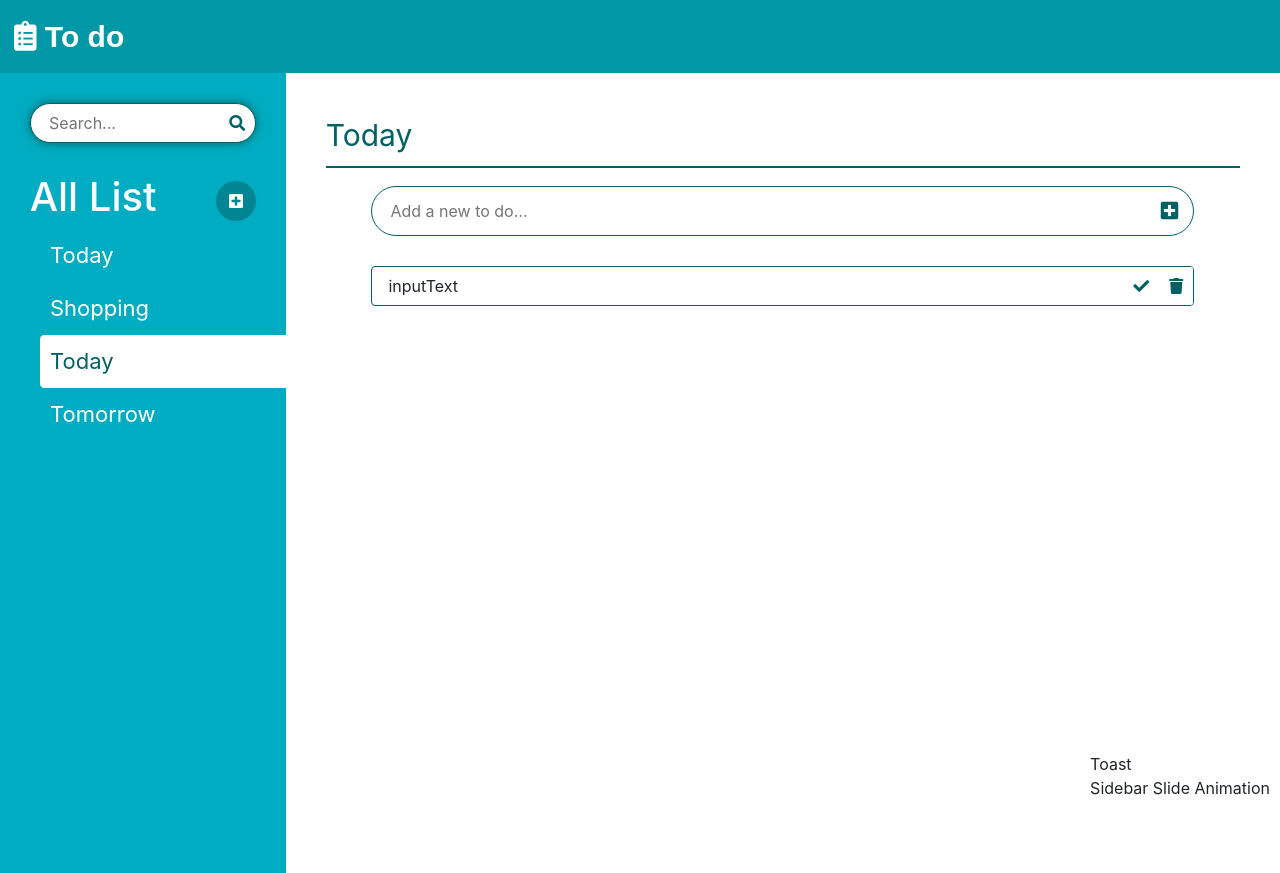
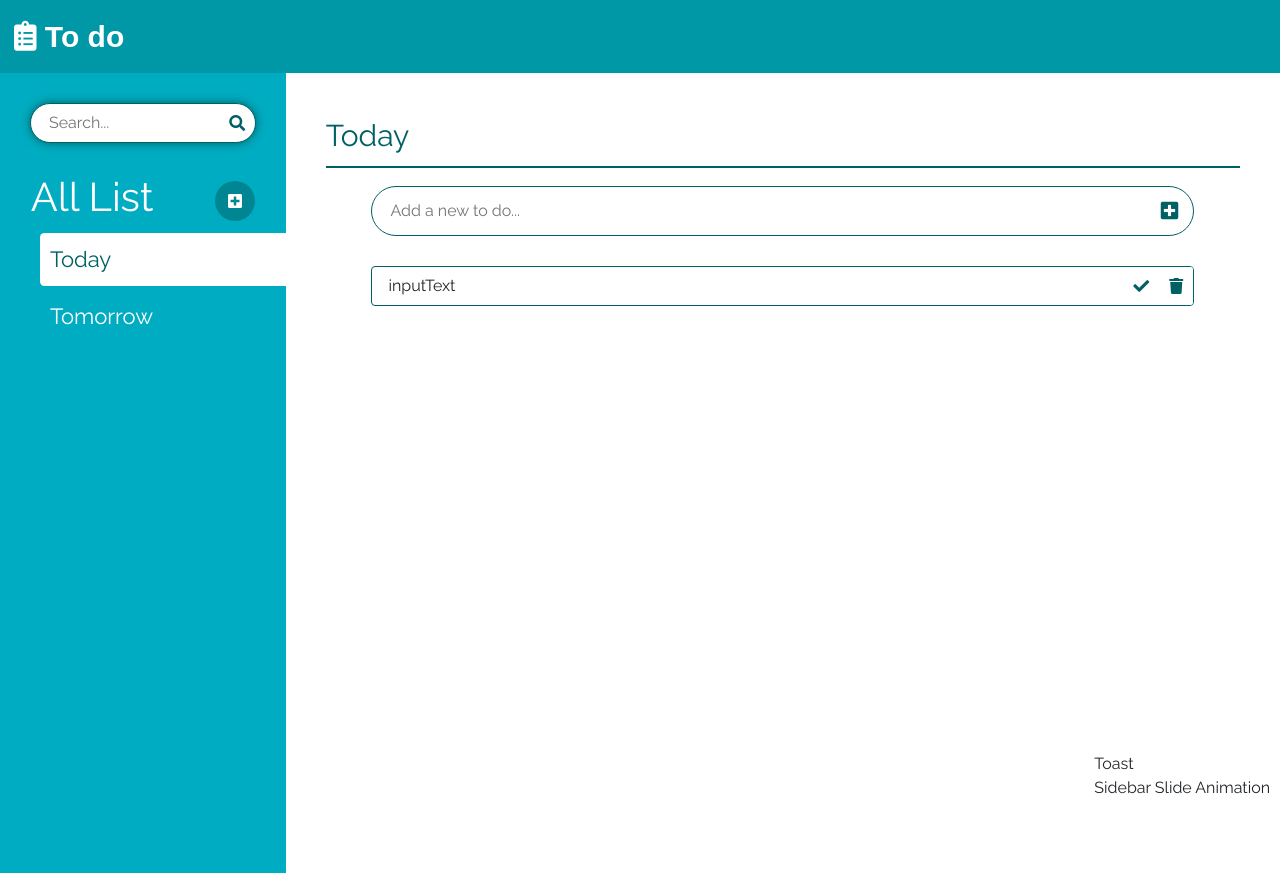
Before and after one commit to ShobhitSagar/To-Do-React-App, a React (Create React App) app: page / in a window 1280 px wide. Built offline with nearby package versions, Linux system fonts and the light colour scheme.

Commit message:
Onclick list gets active. New todo can be added perfectly. Next, delete and complete functionality.

```diff
--- a/public/index.html
+++ b/public/index.html
@@ -3,12 +3,33 @@
 	<head>
 		<meta charset="utf-8" />
 		<link rel="icon" href="%PUBLIC_URL%/favicon.ico" />
-    <link rel="stylesheet" href="https://cdn.jsdelivr.net/npm/bootstrap@4.5.3/dist/css/bootstrap.min.css" integrity="sha384-TX8t27EcRE3e/ihU7zmQxVncDAy5uIKz4rEkgIXeMed4M0jlfIDPvg6uqKI2xXr2" crossorigin="anonymous">
-    <script src="https://code.jquery.com/jquery-3.5.1.slim.min.js" integrity="sha384-DfXdz2htPH0lsSSs5nCTpuj/zy4C+OGpamoFVy38MVBnE+IbbVYUew+OrCXaRkfj" crossorigin="anonymous"></script>
-    <script src="https://cdn.jsdelivr.net/npm/bootstrap@4.5.3/dist/js/bootstrap.bundle.min.js" integrity="sha384-ho+j7jyWK8fNQe+A12Hb8AhRq26LrZ/JpcUGGOn+Y7RsweNrtN/tE3MoK7ZeZDyx" crossorigin="anonymous"></script>
+		<link
+			href="https://fonts.googleapis.com/css2?family=Raleway&display=swap"
+			rel="stylesheet"
+		/>
+		<link
+			rel="stylesheet"
+			href="https://cdn.jsdelivr.net/npm/bootstrap@4.5.3/dist/css/bootstrap.min.css"
+			integrity="sha384-TX8t27EcRE3e/ihU7zmQxVncDAy5uIKz4rEkgIXeMed4M0jlfIDPvg6uqKI2xXr2"
+			crossorigin="anonymous"
+		/>
+		<script
+			src="https://code.jquery.com/jquery-3.5.1.slim.min.js"
+			integrity="sha384-DfXdz2htPH0lsSSs5nCTpuj/zy4C+OGpamoFVy38MVBnE+IbbVYUew+OrCXaRkfj"
+			crossorigin="anonymous"
+		></script>
+		<script
+			src="https://cdn.jsdelivr.net/npm/bootstrap@4.5.3/dist/js/bootstrap.bundle.min.js"
+			integrity="sha384-ho+j7jyWK8fNQe+A12Hb8AhRq26LrZ/JpcUGGOn+Y7RsweNrtN/tE3MoK7ZeZDyx"
+			crossorigin="anonymous"
+		></script>
 		<meta name="theme-color" content="#000000" />
-    <link rel="stylesheet" href="https://pro.fontawesome.com/releases/v5.10.0/css/all.css"
-      integrity="sha384-AYmEC3Yw5cVb3ZcuHtOA93w35dYTsvhLPVnYs9eStHfGJvOvKxVfELGroGkvsg+p" crossorigin="anonymous" />
+		<link
+			rel="stylesheet"
+			href="https://pro.fontawesome.com/releases/v5.10.0/css/all.css"
+			integrity="sha384-AYmEC3Yw5cVb3ZcuHtOA93w35dYTsvhLPVnYs9eStHfGJvOvKxVfELGroGkvsg+p"
+			crossorigin="anonymous"
+		/>
 		<meta name="viewport" content="width=device-width, initial-scale=1" />
 		<meta name="theme-color" content="#000000" />
 		<meta
@@ -30,7 +51,7 @@
       work correctly both with client-side routing and a non-root public URL.
       Learn how to configure a non-root public URL by running `npm run build`.
     -->
-    <title>React App</title>
+		<title>To Do React App</title>
 	</head>
 	<body>
 		<noscript>You need to enable JavaScript to run this app.</noscript>
--- a/src/components/Dashboard.js
+++ b/src/components/Dashboard.js
@@ -86,8 +86,6 @@ function Dashboard({ barClass }) {
 				</div>
 
 				<ul id="all-todo-list">
-					<li>Today</li>
-					<li>Shopping</li>
 					{todoList.map((list) => (
 						<li
 							className={list.active ? "active" : ""}
--- a/src/components/NewTask.js
+++ b/src/components/NewTask.js
@@ -1,43 +1,60 @@
-import React from 'react';
-import './styles/NewTask.css'
+import React, { useState } from "react";
+import "./styles/NewTask.css";
 
-function NewTask({ inputText, setInputText, todos, setTodos }) {
+function NewTask({ todoList, setTodoList }) {
+	const [inputText, setInputText] = useState("");
 
 	// LISTEN INPUT CHANGE
 	const inputTextHandler = (e) => {
 		setInputText(e.target.value);
-    }
+	};
 
 	// SET USESTATE ARRAY
 	const submitTaskHandler = (e) => {
 		e.preventDefault();
-        if (inputText !== "")
-        setTodos([
-            ...todos, {
+		if (inputText !== "") {
+			setTodoList(
+				todoList.map((list) => ({
+					...list,
+					todos: list.active
+						? list.todos.concat({
 								text: inputText,
 								completed: false,
-                id: Date.now()
+								id: Date.now(),
+						  })
+						: list.todos.concat(),
+				}))
+			);
 		}
-        ]);
 		setInputText("");
-    }
+	};
 
-    return(
-
+	return (
 		<div id="new-task">
 			<form id="new-task-form">
-                <input onChange={inputTextHandler} value={inputText} type="text" id="new-task-input" autoComplete="off" spellCheck="false" placeholder="Add a new to do..."/>
-                <button onClick={submitTaskHandler} type="submit" className="fas fa-plus-square"></button>
+				<input
+					onChange={inputTextHandler}
+					value={inputText}
+					type="text"
+					id="new-task-input"
+					autoComplete="off"
+					spellCheck="false"
+					placeholder="Add a new to do..."
+				/>
+				<button
+					onClick={submitTaskHandler}
+					type="submit"
+					className="fas fa-plus-square"
+				></button>
 			</form>
 
 			<div id="toast">
 				<span>Toast</span>
-                <br/>
+				<br />
 				<span>Sidebar Slide Animation</span>
 			</div>
-
 		</div>
-    )
+	);
 }
 
 export default NewTask;
--- a/src/components/TaskList.js
+++ b/src/components/TaskList.js
@@ -1,20 +1,22 @@
 import React from "react";
 import Todo from "./Todo";
 
-function TaskList({ todos, setTodos }) {
+function TaskList({ todoList, setTodoList }) {
 	return (
 		<div id="task" className="todo-container">
 			<div className="todo-list">
-				{todos.map((list) =>
-					list.map((todo) => (
+				{todoList.map((list) =>
+					list.active
+						? list.todos.map((todo) => (
 								<Todo
 									text={todo.text}
 									todo={todo}
-							todos={todos}
-							setTodos={setTodos}
+									todoList={todoList}
+									setTodoList={setTodoList}
 									key={todo.id}
 								/>
 						  ))
+						: ""
 				)}
 			</div>
 		</div>
--- a/src/components/ToDos.js
+++ b/src/components/ToDos.js
@@ -4,31 +4,20 @@ import NewTask from "./NewTask";
 import TaskList from "./TaskList";
 
 function Todos({ todoList, setTodoList }) {
-	const [inputText, setInputText] = useState("");
-	const [todos, setTodos] = useState([]);
+	const [listName, setListName] = useState("");
 
 	useEffect(() => {
-		setTodos(todoList.map((todo) => (todo.active ? todo.todos : [])));
-
-		console.log(
-			"TODOS :: ",
-			todoList.map((todo) => (todo.active ? todo.todos : []))
-		);
+		setListName(todoList.map((list) => (list.active ? list.name : "")));
 	}, [todoList]);
 
 	return (
 		<section id="to_do_section">
 			<div>
-				<span id="list_name">Today</span>
+				<span id="list_name">{listName}</span>
 				<div id="divider"></div>
 
-				<NewTask
-					inputText={inputText}
-					todos={todos}
-					setInputText={setInputText}
-					setTodos={setTodos}
-				/>
-				<TaskList todos={todos} setTodos={setTodos} />
+				<NewTask todoList={todoList} setTodoList={setTodoList} />
+				<TaskList todoList={todoList} />
 			</div>
 		</section>
 	);
--- a/src/components/Todo.js
+++ b/src/components/Todo.js
@@ -1,31 +1,42 @@
-import React from 'react';
-import './styles/Todo.css'
+import React from "react";
+import "./styles/Todo.css";
 
-function Todo({ text, todo, todos, setTodos }) {
-
+function Todo({ text, todo, todoList, setTodoList }) {
 	// DELETE ELEMENT
 	const deleteHandler = () => {
-        setTodos(todos.filter((el) => el.id !== todo.id));
-    }
+		// setTodos(todos.filter((el) => el.id !== todo.id));
+	};
 
 	const completeHandler = () => {
-        setTodos(todos.map((item) => {
-            if (item.id === todo.id) {
-                return { ...item, completed: !item.completed, };
-            }
-            return item;
-        }));
-    }
+		// setTodos(
+		// 	todos.map((item) => {
+		// 		if (item.id === todo.id) {
+		// 			return { ...item, completed: !item.completed };
+		// 		}
+		// 		return item;
+		// 	})
+		// );
+	};
 
-    return(
+	return (
 		<div id="todo" className="todo">
-            <div className={`todo-item ${todo.completed ? "completed" : ''}`}>{text}</div>
+			<div className={`todo-item ${todo.completed ? "completed" : ""}`}>
+				{text}
+			</div>
 			<div id="todo-btns">
-                <button onClick={completeHandler} id="complete-btn" className="fas fa-check"></button>
-                <button onClick={deleteHandler} id="trash-btn" className="fas fa-trash"></button>
+				<button
+					onClick={completeHandler}
+					id="complete-btn"
+					className="fas fa-check"
+				></button>
+				<button
+					onClick={deleteHandler}
+					id="trash-btn"
+					className="fas fa-trash"
+				></button>
 			</div>
 		</div>
-    )
+	);
 }
 
 export default Todo;
--- a/src/components/styles/Dashboard.css
+++ b/src/components/styles/Dashboard.css
@@ -80,7 +80,7 @@
 	font-size: 22px;
 	padding: 10px;
 	transition: 0.3s;
-
+	margin: 4px 0px;
 	display: flex;
 	flex-direction: row;
 	justify-content: flex-start;
@@ -88,8 +88,7 @@
 
 #all-todo-list li:hover {
 	cursor: pointer;
-  background-color: white;
-  color: #006064;
+	border: 1px solid white;
 	border-radius: 0.2em 0 0 0.2em;
 }
 
--- a/src/index.css
+++ b/src/index.css
@@ -1,13 +1,11 @@
 body {
-  margin: 0;
-  font-family: -apple-system, BlinkMacSystemFont, 'Segoe UI', 'Roboto', 'Oxygen',
-    'Ubuntu', 'Cantarell', 'Fira Sans', 'Droid Sans', 'Helvetica Neue',
-    sans-serif;
-  -webkit-font-smoothing: antialiased;
-  -moz-osx-font-smoothing: grayscale;
+	margin: 0;
+	font-family: "Raleway", sans-serif;
+	-webkit-font-smoothing: antialiased;
+	-moz-osx-font-smoothing: grayscale;
 }
 
 code {
-  font-family: source-code-pro, Menlo, Monaco, Consolas, 'Courier New',
-    monospace;
+	font-family: source-code-pro, Menlo, Monaco, Consolas, "Courier New",
+		monospace;
 }
```
Lines whose indentation alone changed are shown as unchanged.
